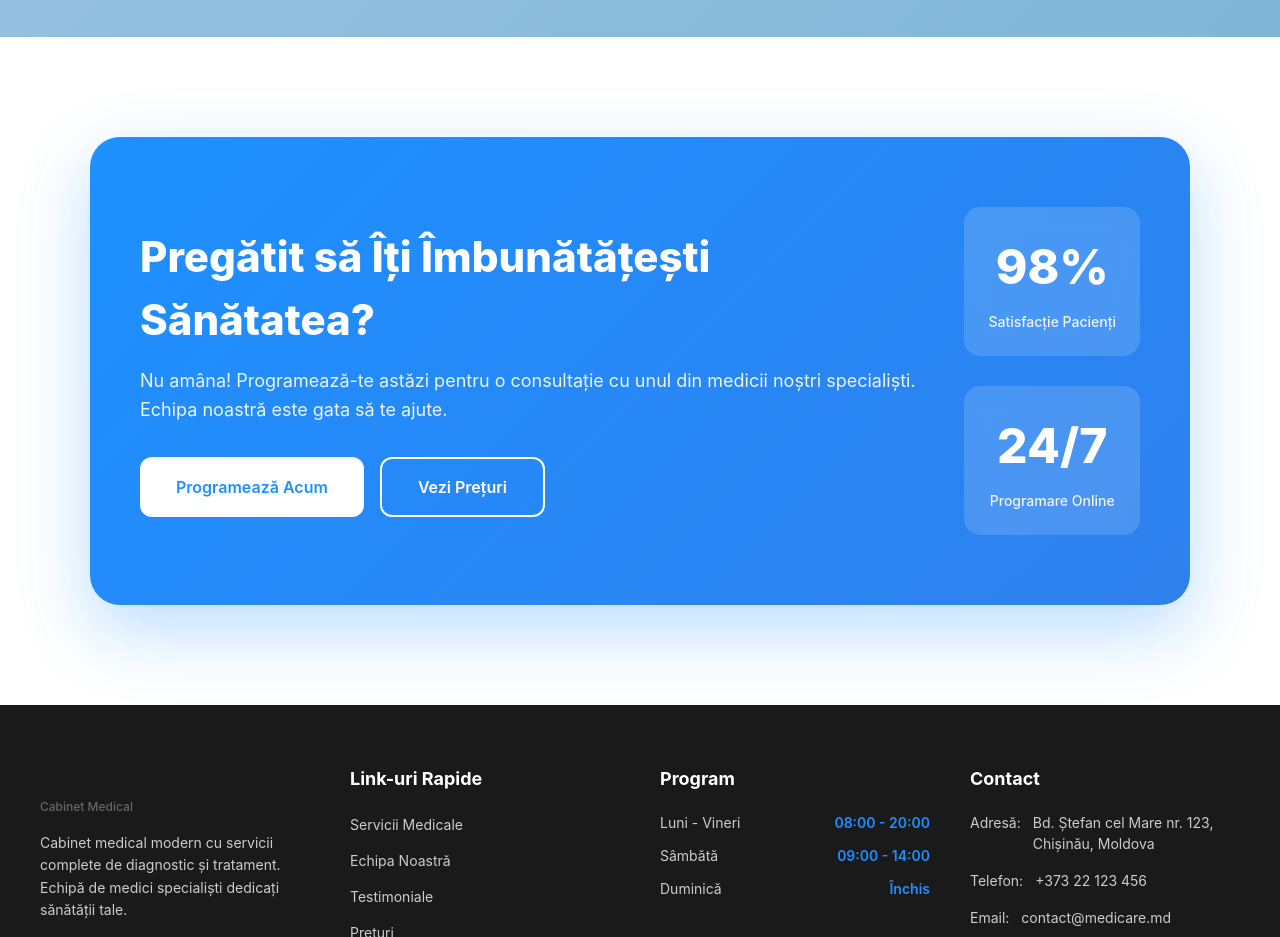
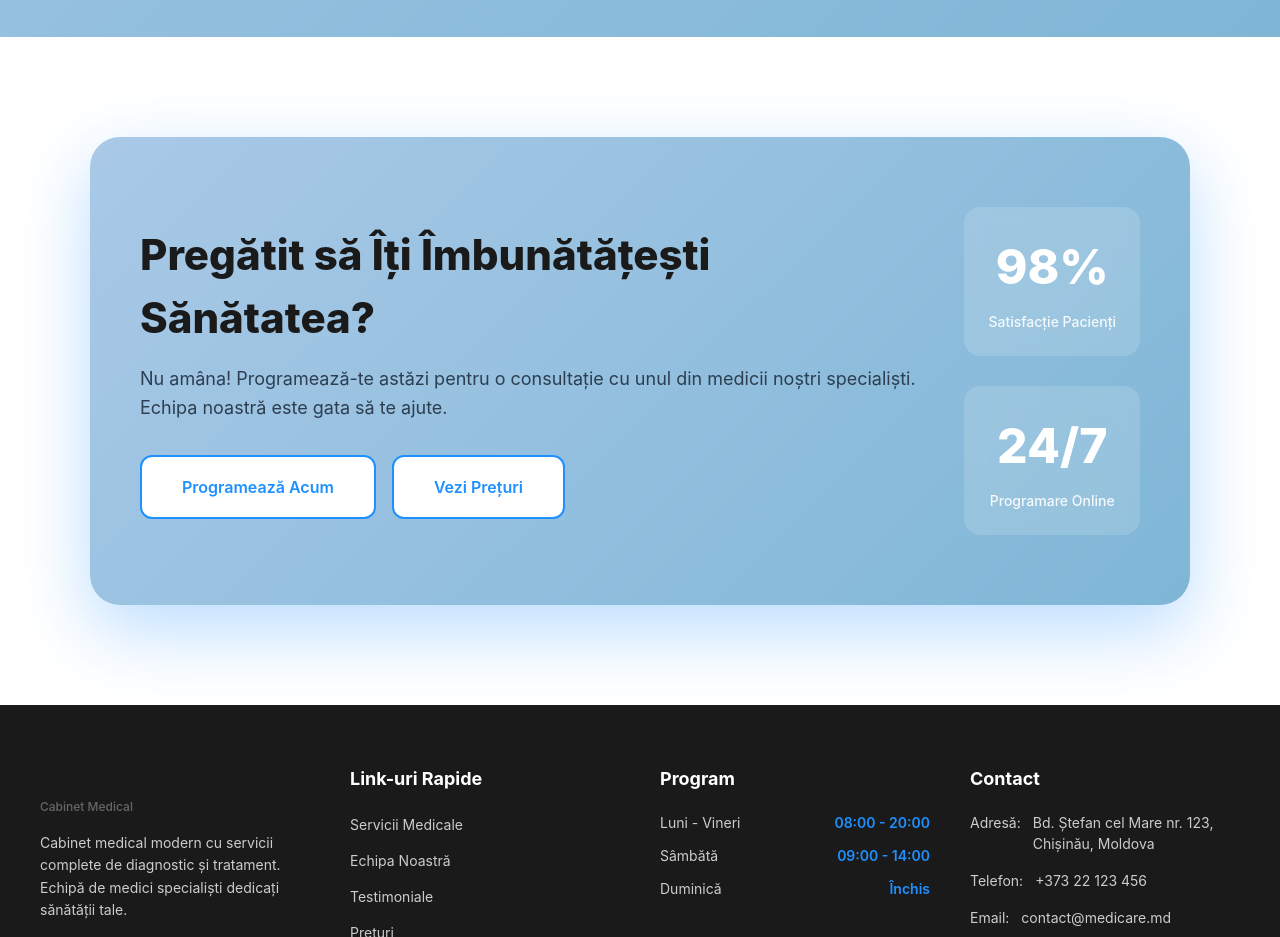
Before and after one commit to Victor-Sirbu/Tweb, a React (Vite) app in the folder client/: page / in a window 1280 px wide. Shown: the part 5460-6397 px from the top of the page. Built offline with nearby package versions, Linux system fonts and the light colour scheme.

Commit message:
Actualizare culori sectiune CTA si margini butoane

```diff
--- a/client/src/components/HomePage/HomePage.css
+++ b/client/src/components/HomePage/HomePage.css
@@ -10,7 +10,6 @@
     font-family: -apple-system, BlinkMacSystemFont, 'Segoe UI', Roboto, Oxygen, Ubuntu, Cantarell, sans-serif;
 }
 
-/* ====== NAVBAR ====== */
 .navbar {
     position: fixed;
     top: 0;
@@ -130,7 +129,6 @@
     box-shadow: 0 6px 15px rgba(47, 128, 237, 0.3);
 }
 
-/* ====== HERO SECTION ====== */
 .hero-section {
     min-height: 100vh;
     background: linear-gradient(135deg, #a9c9e7, #7fb6d6);
@@ -315,7 +313,6 @@
     font-weight: 700;
 }
 
-/* ====== FEATURES SECTION ====== */
 .features-section {
     background: white;
     padding: 40px;
@@ -363,7 +360,6 @@
     color: #666;
 }
 
-/* ====== SERVICES SECTION ====== */
 .services-section {
     padding: 100px 40px;
     background: #f4f6f8;
@@ -469,7 +465,6 @@
     transform: translateX(5px);
 }
 
-/* ====== TEAM SECTION ====== */
 .team-section {
     padding: 100px 40px;
     background: white;
@@ -557,7 +552,6 @@
     transform: translateY(-2px);
 }
 
-/* ====== HOW IT WORKS SECTION ====== */
 .how-it-works-section {
     padding: 100px 40px;
     background: linear-gradient(135deg, #f4f8ff, #e8f4ff);
@@ -633,7 +627,6 @@
     margin-top: 40px;
 }
 
-/* ====== TESTIMONIALS SECTION ====== */
 .testimonials-section {
     padding: 100px 40px;
     background: linear-gradient(135deg, #a9c9e7, #7fb6d6);
@@ -721,7 +714,6 @@
     font-weight: 600;
 }
 
-/* ====== CTA SECTION ====== */
 .cta-section {
     padding: 100px 40px;
     background: white;
@@ -730,7 +722,7 @@
 .cta-container {
     max-width: 1100px;
     margin: 0 auto;
-    background: linear-gradient(135deg, #1e90ff, #2f80ed);
+    background: linear-gradient(135deg, #a9c9e7, #7fb6d6);
     padding: 70px 50px;
     border-radius: 30px;
     box-shadow: 0 25px 70px rgba(30, 144, 255, 0.3);
@@ -747,13 +739,13 @@
 .cta-title {
     font-size: 42px;
     font-weight: 800;
-    color: white;
+    color: #1a1a1a;
     margin-bottom: 16px;
 }
 
 .cta-description {
     font-size: 18px;
-    color: rgba(255, 255, 255, 0.9);
+    color: #2c3e50;
     margin-bottom: 32px;
     line-height: 1.6;
 }
@@ -764,36 +756,49 @@
 }
 
 .cta-button-primary {
-    padding: 16px 36px;
+    padding: 18px 40px;
     background: white;
     color: #1e90ff;
-    border: none;
+    border: 2px solid #1e90ff;;
     border-radius: 12px;
     font-size: 16px;
     font-weight: 600;
     cursor: pointer;
     transition: all 0.3s ease;
+    display: flex;
+    align-items: center;
+    gap: 8px;
 }
 
 .cta-button-primary:hover {
-    transform: translateY(-3px);
-    box-shadow: 0 10px 30px rgba(0, 0, 0, 0.2);
+    background: #1e90ff;
+    color: white;
+    border-color: #1e90ff;
+    transform: translateY(-2px);
+    box-shadow: 0 10px 25px rgba(47, 128, 237, 0.3);
 }
 
 .cta-button-secondary {
-    padding: 16px 36px;
-    background: transparent;
-    color: white;
-    border: 2px solid white;
+    padding: 18px 40px;
+    background: white;
+    color: #1e90ff;
+    border: 2px solid #1e90ff;;
     border-radius: 12px;
     font-size: 16px;
     font-weight: 600;
     cursor: pointer;
     transition: all 0.3s ease;
+    display: flex;
+    align-items: center;
+    gap: 8px;
 }
 
 .cta-button-secondary:hover {
-    background: rgba(255, 255, 255, 0.1);
+    background: #1e90ff;
+    color: white;
+    border-color: #1e90ff;
+    transform: translateY(-2px);
+    box-shadow: 0 10px 25px rgba(47, 128, 237, 0.3);
 }
 
 .cta-stats {
@@ -825,7 +830,6 @@
     font-weight: 500;
 }
 
-/* ====== FOOTER ====== */
 .footer {
     background: #1a1a1a;
     color: white;
@@ -970,7 +974,6 @@
     color: #1e90ff;
 }
 
-/* ====== RESPONSIVE DESIGN ====== */
 @media (max-width: 1024px) {
     .navbar-container {
         padding: 0 30px;
```
Also changed, not shown: client/src/components/HomePage/HomePage.tsx (+9 -9 lines).
